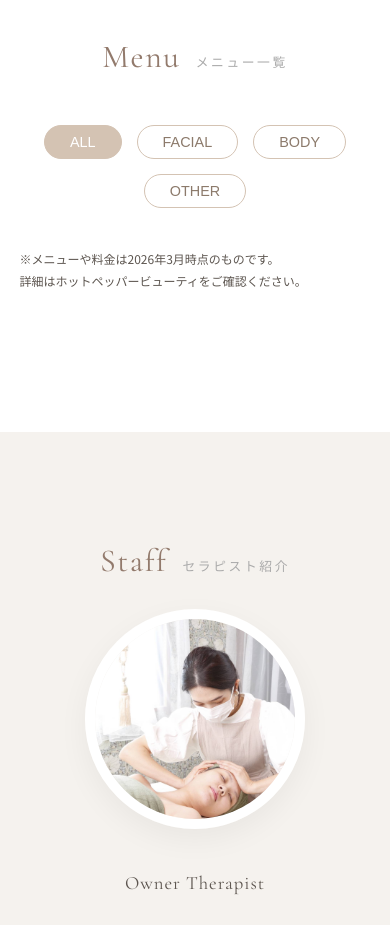
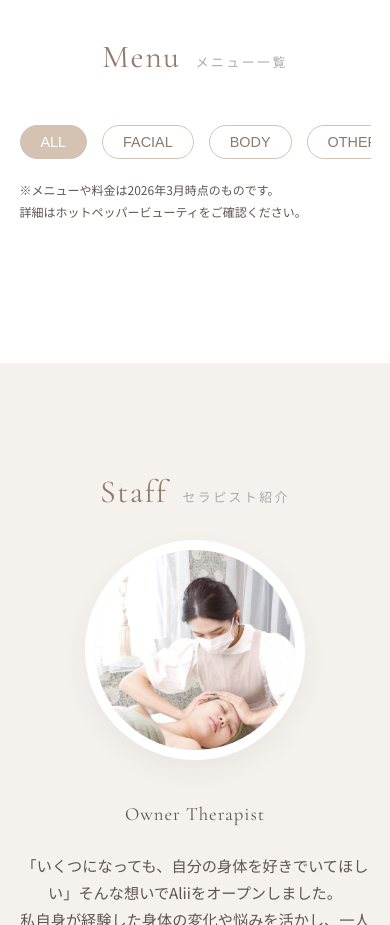
Before and after one commit to yamaguchi-ha/alii-site, a plain HTML site: page index.html in a window 390 px wide. Shown: the part 2500-3425 px from the top of the page. Drawn offline with nearby package versions, Linux system fonts and the light colour scheme; no server answers.

Commit message:
メニュー一覧修正

```diff
--- a/css/style.css
+++ b/css/style.css
@@ -211,7 +211,13 @@
             justify-content: center;
             gap: 15px;
             margin-bottom: 40px;
-            flex-wrap: wrap;
+            overflow-x: auto;
+            white-space: nowrap;
+            scrollbar-width: none;
+        }
+
+        .filter-nav::-webkit-scrollbar {
+            display: none;
         }
 
         .filter-btn {
@@ -336,6 +342,16 @@
                 padding: 10px 0 5px;
                 justify-content: center;
 
+            }
+
+            .filter-nav {
+                justify-content: flex-start;
+                margin-bottom: 20px;
+
+            }
+
+            .filter-btn {
+                padding: 8px 20px;
             }
         }
 
```
